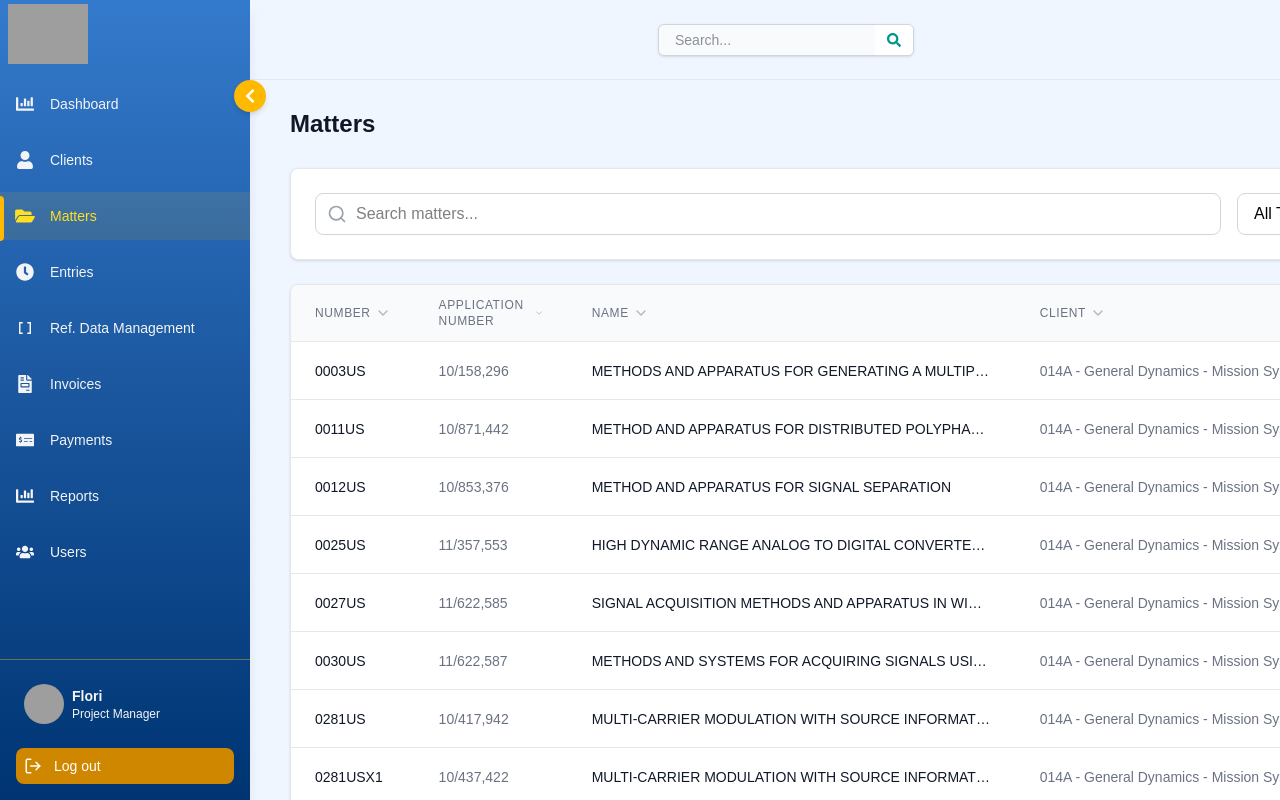
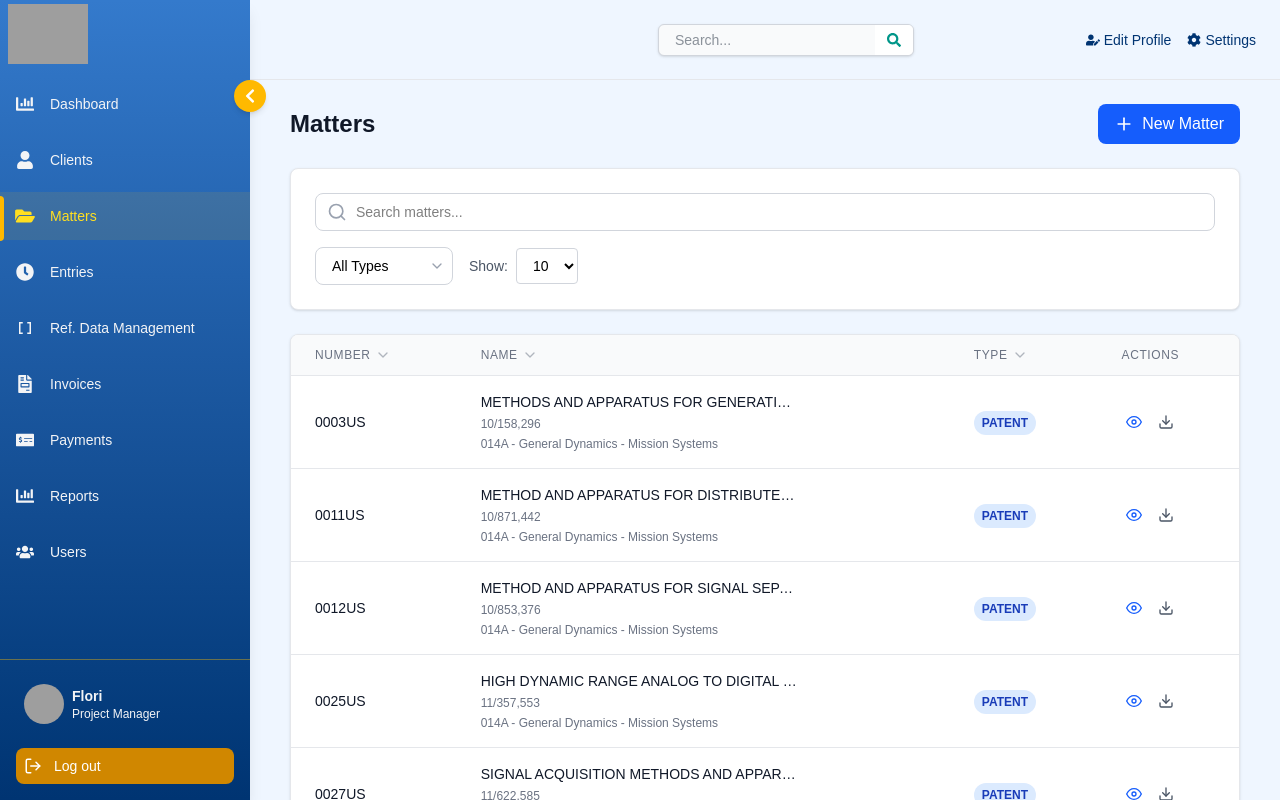
Before and after one commit to 64SquaresApexLLP/matterhorn, a React (Vite) app: page /matters in a window 1280 px wide. Built offline with nearby package versions, Linux system fonts and the light colour scheme; grey boxes are pictures that could not be loaded; a web font is replaced by a local one.

Commit message:
Worked on Responsive ness

```diff
--- a/src/pages/Entries.jsx
+++ b/src/pages/Entries.jsx
@@ -11,8 +11,6 @@ import {
   FiCalendar,
 } from "react-icons/fi";
 import { motion } from "framer-motion";
-
-import { useNavigate } from "react-router-dom";
 
 const Entries = () => {
   const [currentPage, setCurrentPage] = useState(1);
@@ -186,9 +184,9 @@ const Entries = () => {
     }
   };
 
-  const SortableHeader = ({ field, children }) => (
+  const SortableHeader = ({ field, children, className = "" }) => (
     <th
-      className="px-6 py-3 text-left text-xs font-medium text-gray-500 uppercase tracking-wider cursor-pointer hover:bg-gray-100 select-none"
+      className={`px-3 sm:px-6 py-3 text-left text-xs font-medium text-gray-500 uppercase tracking-wider cursor-pointer hover:bg-gray-100 select-none ${className}`}
       onClick={() => handleSort(field)}
     >
       <div className="flex items-center space-x-1">
@@ -234,10 +232,8 @@ const Entries = () => {
     }
   };
 
-  const navigate = useNavigate();
-
   const handleClick = () => {
-    navigate("/entries/new");
+    console.log("Navigate to /entries/new");
   };
 
   return (
@@ -248,11 +244,12 @@ const Entries = () => {
         duration: 0.5,
         ease: "easeInOut"
       }}
+      className="min-h-screen bg-blue-50"
     >
-    <div className="min-h-screen bg-blue-50 p-6">
-      <div className="max-w-7xl mx-auto">
+      <div className="w-full px-4 sm:px-6 lg:px-8 py-6">
+        <div className="max-w-full mx-auto">
           {/* Header */}
-        <div className="flex justify-between items-center mb-6">
+          <div className="flex flex-col sm:flex-row sm:justify-between sm:items-center mb-6 gap-4">
             <div>
               <h1 className="text-2xl font-bold text-gray-900">Entries</h1>
               <p className="text-gray-600 mt-1">
@@ -267,7 +264,7 @@ const Entries = () => {
             </div>
             <button
               onClick={handleClick}
-            className="bg-blue-600 hover:bg-blue-700 text-white px-4 py-2 rounded-lg flex items-center space-x-2 transition-colors"
+              className="bg-blue-600 hover:bg-blue-700 text-white px-4 py-2 rounded-lg flex items-center justify-center space-x-2 transition-colors w-full sm:w-auto"
             >
               <FiPlus className="h-5 w-5" />
               <span>New Entry</span>
@@ -275,10 +272,10 @@ const Entries = () => {
           </div>
 
           {/* Filters and Search */}
-        <div className="bg-white rounded-lg shadow-sm border border-gray-200 p-6 mb-6">
-          <div className="grid grid-cols-1 md:grid-cols-2 lg:grid-cols-3 xl:grid-cols-6 gap-4">
+          <div className="bg-white rounded-lg shadow-sm border border-gray-200 p-4 sm:p-6 mb-6">
+            <div className="grid grid-cols-1 sm:grid-cols-2 lg:grid-cols-3 xl:grid-cols-6 gap-4">
               {/* Search */}
-            <div className="lg:col-span-2 relative">
+              <div className="sm:col-span-2 lg:col-span-2 relative">
                 <FiSearch className="absolute left-3 top-1/2 transform -translate-y-1/2 text-gray-400 h-5 w-5" />
                 <input
                   type="text"
@@ -352,16 +349,28 @@ const Entries = () => {
               <table className="min-w-full divide-y divide-gray-200">
                 <thead className="bg-gray-50">
                   <tr>
-                  <SortableHeader field="matterNumber">
+                    <SortableHeader field="matterNumber" className="min-w-[120px]">
                       Matter Number
                     </SortableHeader>
-                  <SortableHeader field="client">Client</SortableHeader>
-                  <SortableHeader field="date">Date</SortableHeader>
-                  <SortableHeader field="timekeeper">Timekeeper</SortableHeader>
-                  <SortableHeader field="type">Type</SortableHeader>
-                  <SortableHeader field="status">Status</SortableHeader>
-                  <SortableHeader field="total">Total</SortableHeader>
-                  <th className="px-6 py-3 text-left text-xs font-medium text-gray-500 uppercase tracking-wider">
+                    <SortableHeader field="client" className="min-w-[200px] hidden sm:table-cell">
+                      Client
+                    </SortableHeader>
+                    <SortableHeader field="date" className="min-w-[100px]">
+                      Date
+                    </SortableHeader>
+                    <SortableHeader field="timekeeper" className="min-w-[150px] hidden md:table-cell">
+                      Timekeeper
+                    </SortableHeader>
+                    <SortableHeader field="type" className="min-w-[80px]">
+                      Type
+                    </SortableHeader>
+                    <SortableHeader field="status" className="min-w-[100px]">
+                      Status
+                    </SortableHeader>
+                    <SortableHeader field="total" className="min-w-[120px]">
+                      Total
+                    </SortableHeader>
+                    <th className="px-3 sm:px-6 py-3 text-left text-xs font-medium text-gray-500 uppercase tracking-wider min-w-[100px]">
                       Actions
                     </th>
                   </tr>
@@ -372,34 +381,34 @@ const Entries = () => {
                       key={`${entry.matterNumber}-${entry.date}-${index}`}
                       className="hover:bg-gray-50 transition-colors"
                     >
-                    <td className="px-6 py-4 whitespace-nowrap text-sm font-medium text-gray-900">
+                      <td className="px-3 sm:px-6 py-4 whitespace-nowrap text-sm font-medium text-gray-900">
                         {entry.matterNumber}
                       </td>
-                    <td className="px-6 py-4 text-sm text-gray-500 max-w-xs">
+                      <td className="px-3 sm:px-6 py-4 text-sm text-gray-500 max-w-[200px] hidden sm:table-cell">
                         <div className="truncate" title={entry.client}>
                           {entry.client}
                         </div>
                       </td>
-                    <td className="px-6 py-4 whitespace-nowrap text-sm text-gray-500">
+                      <td className="px-3 sm:px-6 py-4 whitespace-nowrap text-sm text-gray-500">
                         {entry.date}
                       </td>
-                    <td className="px-6 py-4 whitespace-nowrap text-sm text-gray-500">
+                      <td className="px-3 sm:px-6 py-4 whitespace-nowrap text-sm text-gray-500 hidden md:table-cell">
                         {entry.timekeeper}
                       </td>
-                    <td className="px-6 py-4 whitespace-nowrap">
+                      <td className="px-3 sm:px-6 py-4 whitespace-nowrap">
                         <span className={getTypeBadge(entry.type)}>
                           {entry.type}
                         </span>
                       </td>
-                    <td className="px-6 py-4 whitespace-nowrap">
+                      <td className="px-3 sm:px-6 py-4 whitespace-nowrap">
                         <span className={getStatusBadge(entry.status)}>
                           {entry.status}
                         </span>
                       </td>
-                    <td className="px-6 py-4 whitespace-nowrap text-sm font-medium text-gray-900">
+                      <td className="px-3 sm:px-6 py-4 whitespace-nowrap text-sm font-medium text-gray-900">
                         {entry.total}
                       </td>
-                    <td className="px-6 py-4 whitespace-nowrap text-sm font-medium">
+                      <td className="px-3 sm:px-6 py-4 whitespace-nowrap text-sm font-medium">
                         <div className="flex space-x-2">
                           <button
                             className="text-blue-600 hover:text-blue-900 p-1 rounded hover:bg-blue-50 transition-colors"
--- a/src/pages/Matters.jsx
+++ b/src/pages/Matters.jsx
@@ -7,9 +7,9 @@ import {
   FiSearch,
   FiFilter,
   FiEye,
-  FiDownload
+  FiDownload,
+  FiMoreVertical
 } from 'react-icons/fi';
-import { motion } from "framer-motion";
 
 const Matters = () => {
   const [currentPage, setCurrentPage] = useState(1);
@@ -18,6 +18,7 @@ const Matters = () => {
   const [typeFilter, setTypeFilter] = useState('');
   const [sortField, setSortField] = useState('');
   const [sortDirection, setSortDirection] = useState('asc');
+  const [showMobileFilters, setShowMobileFilters] = useState(false);
 
   // Sample data based on the patent table
   const mattersData = [
@@ -142,9 +143,9 @@ const Matters = () => {
     }
   };
 
-  const SortableHeader = ({ field, children }) => (
+  const SortableHeader = ({ field, children, className = "" }) => (
     <th
-      className="px-6 py-3 text-left text-xs font-medium text-gray-500 uppercase tracking-wider cursor-pointer hover:bg-gray-100 select-none"
+      className={`px-3 sm:px-6 py-3 text-left text-xs font-medium text-gray-500 uppercase tracking-wider cursor-pointer hover:bg-gray-100 select-none ${className}`}
       onClick={() => handleSort(field)}
     >
       <div className="flex items-center space-x-1">
@@ -160,45 +161,88 @@ const Matters = () => {
     </th>
   );
 
+  // Mobile Card Component
+  const MobileCard = ({ matter }) => (
+    <div className="bg-white border border-gray-200 rounded-lg p-4 mb-4 shadow-sm">
+      <div className="flex justify-between items-start mb-2">
+        <div className="flex-1">
+          <h3 className="font-medium text-gray-900 text-sm mb-1">{matter.number}</h3>
+          <p className="text-xs text-gray-500 mb-2">{matter.applicationNumber}</p>
+        </div>
+        <span className="inline-flex px-2 py-1 text-xs font-semibold rounded-full bg-blue-100 text-blue-800">
+          {matter.type}
+        </span>
+      </div>
+
+      <div className="mb-3">
+        <p className="text-sm text-gray-900 font-medium mb-1">{matter.name}</p>
+        <p className="text-xs text-gray-500">{matter.client}</p>
+      </div>
+
+      <div className="flex justify-end space-x-2">
+        <button
+          className="text-blue-600 hover:text-blue-900 p-2 rounded hover:bg-blue-50 transition-colors"
+          title="View Details"
+        >
+          <FiEye className="h-4 w-4" />
+        </button>
+        <button
+          className="text-gray-600 hover:text-gray-900 p-2 rounded hover:bg-gray-50 transition-colors"
+          title="Download"
+        >
+          <FiDownload className="h-4 w-4" />
+        </button>
+      </div>
+    </div>
+  );
+
   return (
-    <motion.div
-      initial={{ opacity: 0, y: 50 }}
-      animate={{ opacity: 1, y: 0 }}
-      transition={{
-      duration: 0.5,
-      ease: "easeInOut"
-    }}
-    >
-    <div className="min-h-screen bg-blue-50 p-6">
-      <div className="container mx-auto px-4">
+    <div className="min-h-screen bg-blue-50 p-3 sm:p-6">
+      <div className="container mx-auto px-2 sm:px-4">
         {/* Header */}
-        <div className="flex justify-between items-center mb-6">
-          <h1 className="text-2xl font-bold text-gray-900">Matters</h1>
-          <button className="bg-blue-600 hover:bg-blue-700 text-white px-4 py-2 rounded-lg flex items-center space-x-2 transition-colors">
+        <div className="flex flex-col sm:flex-row justify-between items-start sm:items-center mb-4 sm:mb-6 gap-3 sm:gap-0">
+          <h1 className="text-xl sm:text-2xl font-bold text-gray-900">Matters</h1>
+          <button className="w-full sm:w-auto bg-blue-600 hover:bg-blue-700 text-white px-4 py-2 rounded-lg flex items-center justify-center space-x-2 transition-colors">
             <FiPlus className="h-5 w-5" />
             <span>New Matter</span>
           </button>
         </div>
 
+        {/* Mobile Filter Toggle */}
+        <div className="xl:hidden mb-4">
+          <button
+            onClick={() => setShowMobileFilters(!showMobileFilters)}
+            className="w-full bg-white border border-gray-300 rounded-lg px-4 py-2 flex items-center justify-between text-sm font-medium text-gray-700 hover:bg-gray-50"
+          >
+            <span className="flex items-center space-x-2">
+              <FiFilter className="h-4 w-4" />
+              <span>Filters & Search</span>
+            </span>
+            <FiChevronDown className={`h-4 w-4 transform transition-transform ${showMobileFilters ? 'rotate-180' : ''}`} />
+          </button>
+        </div>
+
         {/* Filters and Search */}
-        <div className="bg-white rounded-lg shadow-sm border border-gray-200 p-6 mb-6">
-          <div className="flex flex-col md:flex-row gap-4">
+        <div className={`bg-white rounded-lg shadow-sm border border-gray-200 p-4 sm:p-6 mb-4 sm:mb-6 ${showMobileFilters ? 'block' : 'hidden xl:block'}`}>
+          <div className="flex flex-col gap-4">
             {/* Search */}
-            <div className="flex-1 relative">
+            <div className="relative">
               <FiSearch className="absolute left-3 top-1/2 transform -translate-y-1/2 text-gray-400 h-5 w-5" />
               <input
                 type="text"
                 placeholder="Search matters..."
-                className="w-full pl-10 pr-4 py-2 border border-gray-300 rounded-lg focus:ring-2 focus:ring-blue-500 focus:border-transparent"
+                className="w-full pl-10 pr-4 py-2 border border-gray-300 rounded-lg focus:ring-2 focus:ring-blue-500 focus:border-transparent text-sm"
                 value={searchTerm}
                 onChange={(e) => setSearchTerm(e.target.value)}
               />
             </div>
 
+            {/* Filters Row */}
+            <div className="flex flex-col sm:flex-row gap-3 sm:gap-4">
               {/* Type Filter */}
-            <div className="relative">
+              <div className="flex-1 sm:flex-none relative">
                 <select
-                className="appearance-none bg-white border border-gray-300 rounded-lg px-4 py-2 pr-8 focus:ring-2 focus:ring-blue-500 focus:border-transparent"
+                  className="w-full appearance-none bg-white border border-gray-300 rounded-lg px-4 py-2 pr-8 focus:ring-2 focus:ring-blue-500 focus:border-transparent text-sm"
                   value={typeFilter}
                   onChange={(e) => setTypeFilter(e.target.value)}
                 >
@@ -212,7 +256,7 @@ const Matters = () => {
 
               {/* Items per page */}
               <div className="flex items-center space-x-2">
-              <span className="text-sm text-gray-600">Show:</span>
+                <span className="text-sm text-gray-600 whitespace-nowrap">Show:</span>
                 <select
                   className="border border-gray-300 rounded px-3 py-2 text-sm focus:ring-2 focus:ring-blue-500 focus:border-transparent"
                   value={itemsPerPage}
@@ -228,17 +272,31 @@ const Matters = () => {
               </div>
             </div>
           </div>
+        </div>
 
-        {/* Table */}
-        <div className="bg-white rounded-lg shadow-sm border border-gray-200 overflow-hidden">
+        {/* Mobile Cards View */}
+        <div className="xl:hidden">
+          {paginatedData.length > 0 ? (
+            paginatedData.map((matter, index) => (
+              <MobileCard key={matter.number} matter={matter} />
+            ))
+          ) : (
+            <div className="bg-white rounded-lg shadow-sm border border-gray-200 p-8 text-center">
+              <p className="text-gray-500">No matters found matching your criteria.</p>
+            </div>
+          )}
+        </div>
+
+        {/* Desktop Table */}
+        <div className="hidden xl:block bg-white rounded-lg shadow-sm border border-gray-200 overflow-hidden">
           <div className="overflow-x-auto">
             <table className="min-w-full divide-y divide-gray-200">
               <thead className="bg-gray-50">
                 <tr>
                   <SortableHeader field="number">Number</SortableHeader>
-                  <SortableHeader field="applicationNumber">Application Number</SortableHeader>
+                  <SortableHeader field="applicationNumber" className="hidden 2xl:table-cell">Application Number</SortableHeader>
                   <SortableHeader field="name">Name</SortableHeader>
-                  <SortableHeader field="client">Client</SortableHeader>
+                  <SortableHeader field="client" className="hidden 2xl:table-cell">Client</SortableHeader>
                   <SortableHeader field="type">Type</SortableHeader>
                   <th className="px-6 py-3 text-left text-xs font-medium text-gray-500 uppercase tracking-wider">
                     Actions
@@ -246,21 +304,30 @@ const Matters = () => {
                 </tr>
               </thead>
               <tbody className="bg-white divide-y divide-gray-200">
-                {paginatedData.map((matter, index) => (
+                {paginatedData.length > 0 ? (
+                  paginatedData.map((matter, index) => (
                     <tr key={matter.number} className="hover:bg-gray-50 transition-colors">
                       <td className="px-6 py-4 whitespace-nowrap text-sm font-medium text-gray-900">
                         {matter.number}
                       </td>
-                    <td className="px-6 py-4 whitespace-nowrap text-sm text-gray-500">
+                      <td className="px-6 py-4 whitespace-nowrap text-sm text-gray-500 hidden 2xl:table-cell">
                         {matter.applicationNumber}
                       </td>
-                    <td className="px-6 py-4 text-sm text-gray-900 max-w-md">
+                      <td className="px-6 py-4 text-sm text-gray-900">
+                        <div className="max-w-xs 2xl:max-w-md">
                           <div className="truncate" title={matter.name}>
                             {matter.name}
                           </div>
+                          <div className="2xl:hidden text-xs text-gray-500 mt-1">
+                            {matter.applicationNumber}
+                          </div>
+                          <div className="2xl:hidden text-xs text-gray-500 mt-1 truncate" title={matter.client}>
+                            {matter.client}
+                          </div>
+                        </div>
                       </td>
-                    <td className="px-6 py-4 text-sm text-gray-500 max-w-xs">
-                      <div className="truncate" title={matter.client}>
+                      <td className="px-6 py-4 text-sm text-gray-500 hidden 2xl:table-cell">
+                        <div className="max-w-xs truncate" title={matter.client}>
                           {matter.client}
                         </div>
                       </td>
@@ -286,13 +353,21 @@ const Matters = () => {
                         </div>
                       </td>
                     </tr>
-                ))}
+                  ))
+                ) : (
+                  <tr>
+                    <td colSpan="6" className="px-6 py-8 text-center text-gray-500">
+                      No matters found matching your criteria.
+                    </td>
+                  </tr>
+                )}
               </tbody>
             </table>
           </div>
+        </div>
 
         {/* Pagination */}
-          <div className="bg-white px-4 py-3 flex items-center justify-between border-t border-gray-200 sm:px-6">
+        <div className="bg-white px-4 py-3 flex items-center justify-between border-t border-gray-200 sm:px-6 mt-4 xl:mt-0 xl:rounded-b-lg">
           <div className="flex-1 flex justify-between sm:hidden">
             <button
               onClick={() => setCurrentPage(Math.max(currentPage - 1, 1))}
@@ -301,10 +376,13 @@ const Matters = () => {
             >
               Previous
             </button>
+            <span className="relative inline-flex items-center px-4 py-2 text-sm font-medium text-gray-700">
+              {currentPage} of {totalPages}
+            </span>
             <button
               onClick={() => setCurrentPage(Math.min(currentPage + 1, totalPages))}
               disabled={currentPage === totalPages}
-                className="ml-3 relative inline-flex items-center px-4 py-2 border border-gray-300 text-sm font-medium rounded-md text-gray-700 bg-white hover:bg-gray-50 disabled:opacity-50 disabled:cursor-not-allowed"
+              className="relative inline-flex items-center px-4 py-2 border border-gray-300 text-sm font-medium rounded-md text-gray-700 bg-white hover:bg-gray-50 disabled:opacity-50 disabled:cursor-not-allowed"
             >
               Next
             </button>
@@ -330,7 +408,7 @@ const Matters = () => {
                 <FiChevronLeft className="h-5 w-5" />
               </button>
 
-                <div className="flex space-x-1">
+              <div className="hidden md:flex space-x-1">
                 {Array.from({ length: Math.min(totalPages, 5) }, (_, i) => {
                   const pageNum = i + 1;
                   return (
@@ -361,8 +439,6 @@ const Matters = () => {
         </div>
       </div>
     </div>
-    </div>
-    </motion.div>
   );
 };
 
```
Lines whose indentation alone changed are shown as unchanged.
